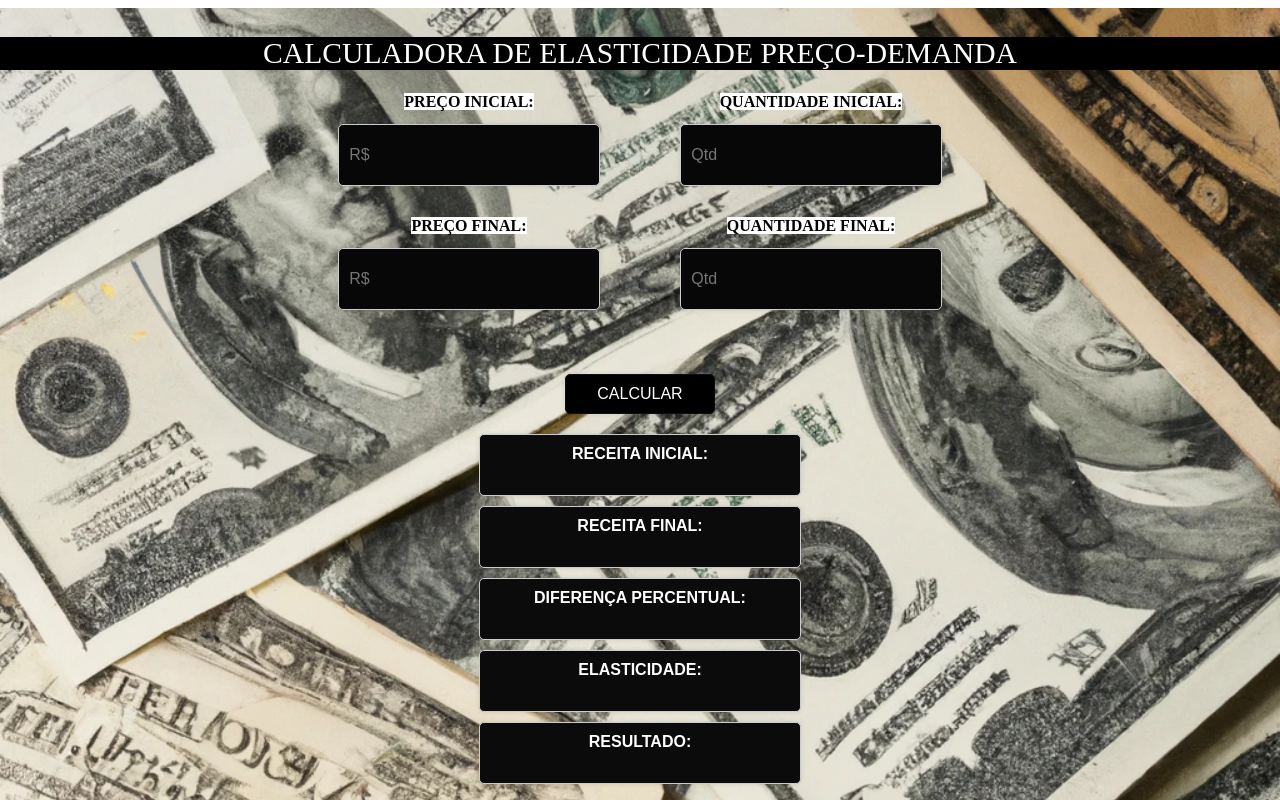
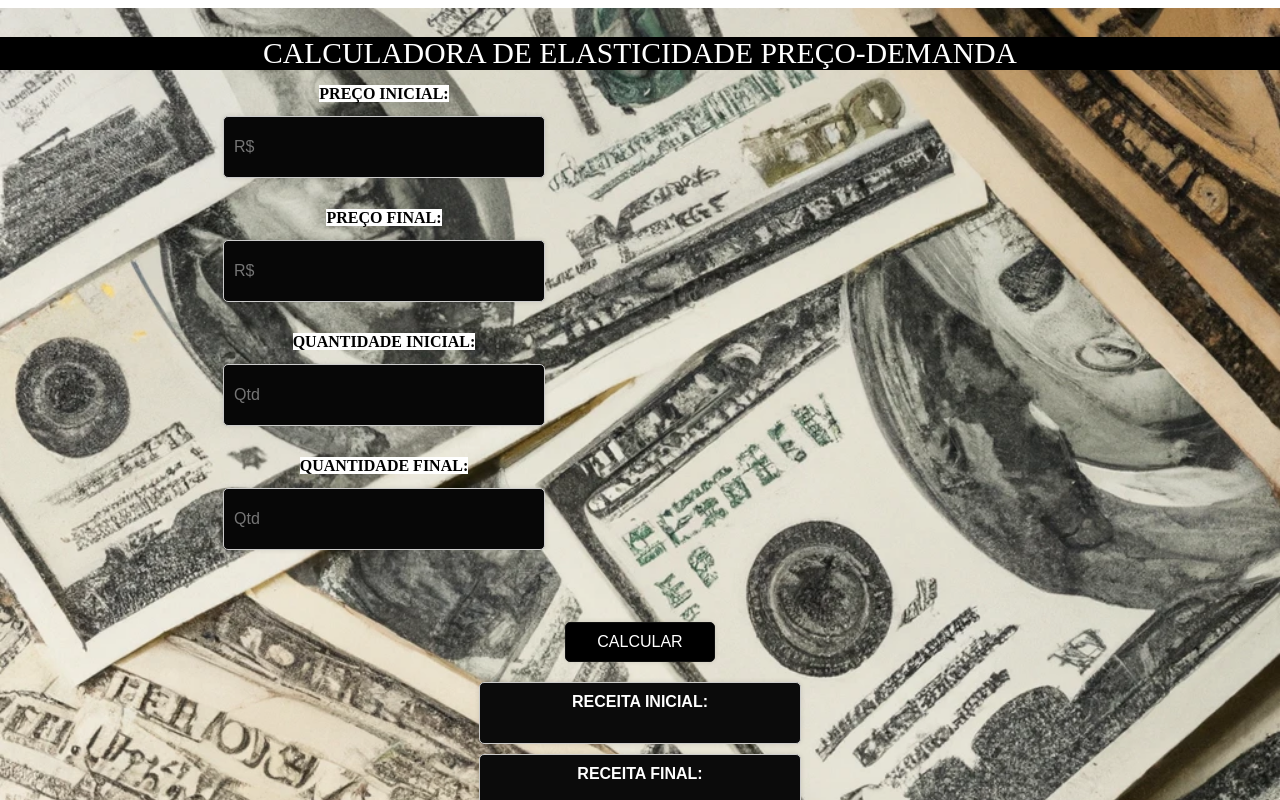
Before and after one commit to mhsousa/calc-elast-react, a React (Create React App) app: page / in a window 1280 px wide. Shown: the top 800 px of the page. Built offline with nearby package versions, Linux system fonts and the light colour scheme.

Commit message:
Update App.js

```diff
--- a/src/App.js
+++ b/src/App.js
@@ -43,9 +43,7 @@ function atualiza(){
         <br></br><br></br>
       </header>
       <br></br>
-      <body>
-
-          <form className='App-inputs'>
+           <form className='App-inputs'>
           <label>PREÇO INICIAL:</label> <br></br><input type="number" value={precoinicial} placeholder="R$" onChange={(e) => {if(e.target.value>=0){setPrecoinicial(e.target.value)}else{alert("Não insira números negativos.")}}} onKeyDown={handleInputChange}/><br></br><br></br>
           <label>PREÇO FINAL:</label><br></br><input type="number" value={precofinal} placeholder="R$" onKeyDown={handleInputChange} onChange={(e) => {setPrecoFinal(e.target.value);}}/><br></br><br></br>
 
@@ -54,6 +52,9 @@ function atualiza(){
           <label>QUANTIDADE INICIAL:</label><br></br> <input type="number" value={qtdinicial} placeholder="Qtd"  onKeyDown={handleInputChange} onChange={(e) => {setQtdInicial(e.target.value);}} /><br></br><br></br>
           <label>QUANTIDADE FINAL:</label><br></br><input type="number" value={qtdfinal} placeholder="Qtd" onKeyDown={handleInputChange} onChange={(e) => {setQtdFinal(e.target.value);}}/><br></br><br></br>
           </form>
+      <body>
+
+
         </body>
         <br></br>
       <footer>
```
